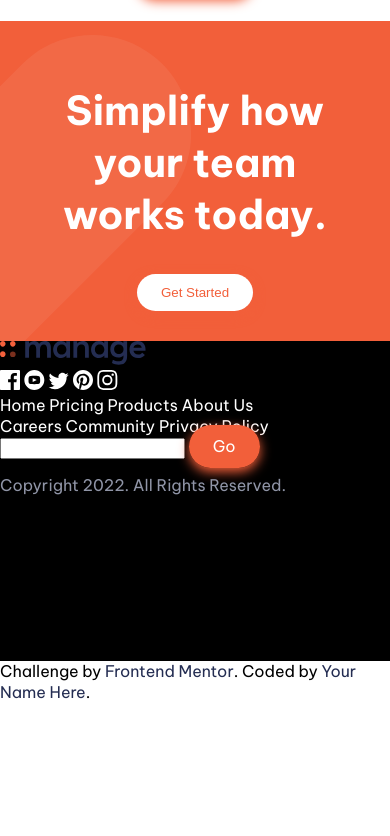
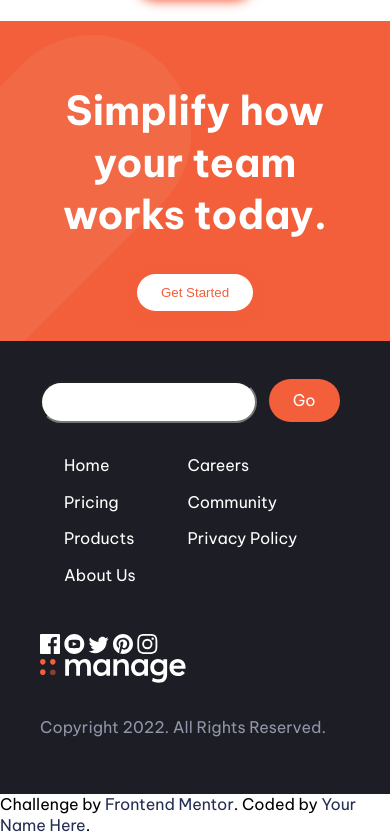
Before and after one commit to deed1996/Manage, a plain HTML site: page index.html in a window 390 px wide. Shown: the part 2101-2937 px from the top of the page. Before the commit the page ends 2804 px from the top, so only its background shows below. Drawn offline with nearby package versions, Linux system fonts and the light colour scheme.

Commit message:
added some styling to mobile footer

```diff
--- a/app/js/script.js
+++ b/app/js/script.js
@@ -35,8 +35,17 @@ const slider= tns({container:".testimonials_slider",
   mouseDrag:!0,
   controls: false,
   responsive:{
-    640:{items:1},
+    640:{
+      items:
+      1
+    },
     768:{
+      items:2,
+      nav: false,
+      speed:1000,
+      gutter: 20
+    },
+    1035:{
       items:3,
       nav: false,
       speed:1000,
--- a/app/scss/_footer.scss
+++ b/app/scss/_footer.scss
@@ -1,32 +1,61 @@
 .footer {
 
-    a {
-        color: white;
+    background-color: $veryDarkBlue;
+    color: $white;
+    padding: 2.5rem;
+    text-align: left;
+    position: relative;
+
+    &_logo {
+        margin-bottom: 1.875rem;
+        display: block;
     }
 
-    &_socials {
-
-    }
+    &_socials {}
 
 
     &_links {
 
-        &.col1 {
+        display: inline-grid;
+        justify-items: start;
+        align-items: stretch;
+        justify-content: space-between;
+        padding-left: 1.5rem;
+        padding-right: 1.5rem;
+        padding-top: 2rem;
+        padding-bottom: 2rem;
 
+        a {
+            color: $white;
+            padding-bottom: 1rem;
         }
 
-        &.col2 {
+        &.col1 {}
 
-        }
+        &.col2 {}
 
     }
 
     &_form {
+        display: block;
+
+        input {
+            padding: 0.7rem 1.5rem;
+            border-radius: 2.5rem;
+            width: 70%;
+            margin-right: 0.5rem;
+        }
+
+        a.button {
+            box-shadow: none;
+        }
 
     }
 
     &_copyright {
 
+        a.button {}
+
     }
 
 }
--- a/app/scss/_globals.scss
+++ b/app/scss/_globals.scss
@@ -96,13 +96,6 @@ button,
     }
 }
 
-footer {
-    background-color: black;
-    height: 20rem;
-    position: relative;
-}
-
-
 //Visibility
 .hide-for-mobile {
     @include breakpoint-down(medium) {
--- a/app/scss/_simplify.scss
+++ b/app/scss/_simplify.scss
@@ -27,12 +27,12 @@
         background-size: contain;
         transform: translate(-12rem, 2.625rem);
 
+        // @include breakpoint-up(medium) {
+        //     width: 50%;
+        //     transform: translate(-1rem, 6.625rem);
+        // }
+
         @include breakpoint-up(medium) {
-            width: 50%;
-            transform: translate(-1rem, 6.625rem);
-        }
-
-        @include breakpoint-up(large) {
             content: "";
             position: absolute;
             background-image: url(../../images/bg-simplify-section-desktop.svg);
@@ -42,7 +42,7 @@
             background-position: center;
             background-size: cover;
             -webkit-transform: translate(8rem, -2.375rem);
-            transform: translate(10rem, -0.375rem);
+            transform: translate(0rem, -0.375rem);
             overflow: hidden;
         }
     }
--- a/app/scss/_testimonials.scss
+++ b/app/scss/_testimonials.scss
@@ -1,5 +1,9 @@
 .testimonials {
     text-align: center;
+
+    @include breakpoint-up(medium) {
+        margin-bottom: 5rem;
+    }
 
     h2 {
         margin-bottom: 3rem;
--- a/index.html
+++ b/index.html
@@ -7,12 +7,9 @@
   <!-- displays site properly based on user's device -->
 
   <link rel="icon" type="image/png" sizes="32x32" href="./images/favicon-32x32.png">
-  <link rel="stylesheet" href="./app/scss/styles.css">
   <link href="https://fonts.googleapis.com/css2?family=Be+Vietnam+Pro:wght@400;500;700&display=swap" rel="stylesheet">
   <link rel="stylesheet" href="https://cdnjs.cloudflare.com/ajax/libs/tiny-slider/2.9.4/tiny-slider.css">
-
-  <link rel="preconnect" href="https://fonts.googleapis.com">
-  <link rel="preconnect" href="https://fonts.gstatic.com" crossorigin>
+  <link rel="stylesheet" href="./app/scss/styles.css">
 
   <script src="https://cdnjs.cloudflare.com/ajax/libs/tiny-slider/2.9.2/min/tiny-slider.js"></script>
 
@@ -169,8 +166,25 @@
   </section>
 
 
+  <!-- Mobile Footer -->
   <footer class="footer">
-    <a href="#" class="footer_logo"><img src="/images/logo.svg" alt="Manage Logo"></a>
+    <form class="footer_form">
+      <input type="text" id="form" name="form">
+      <a class="button">Go</a>
+    </form>
+
+    <div class="footer_links col1">
+      <a href="#">Home</a>
+      <a href="#">Pricing</a>
+      <a href="#">Products</a>
+      <a href="#">About Us</a>
+    </div>
+
+    <div class="footer_links col2">
+      <a href="#">Careers</a>
+      <a href="#">Community</a>
+      <a href="#">Privacy Policy</a>
+    </div>
 
     <div class="footer_socials">
       <a href="#">
@@ -190,23 +204,8 @@
       </a>
     </div>
 
-    <div class="footer_links col1">
-      <a href="#">Home</a>
-      <a href="#">Pricing</a>
-      <a href="#">Products</a>
-      <a href="#">About Us</a>
-    </div>
+    <a href="#" class="footer_logo"><img src="/images/logo-footer.svg" alt="Manage Logo with white text"></a>
 
-    <div class="footer_links col2">
-      <a href="#">Careers</a>
-      <a href="#">Community</a>
-      <a href="#">Privacy Policy</a>
-    </div>
-
-    <div class="footer_form">
-      <input>
-      <a class="button">Go</a>
-    </div>
 
     <div class="footer_copyright">
       <p>Copyright 2022. All Rights Reserved.</p>
@@ -217,10 +216,7 @@
     Challenge by <a href="https://www.frontendmentor.io?ref=challenge" target="_blank">Frontend Mentor</a>.
     Coded by <a href="#">Your Name Here</a>.
   </div>
-
-
-  <script src="/app/js/script.js"></script>
-
 </body>
+<script src="/app/js/script.js" type="text/javascript"></script>
 
 </html>
```
Also changed, not shown: app/scss/styles.css, images/logo-footer.svg (added), 1 other file.
